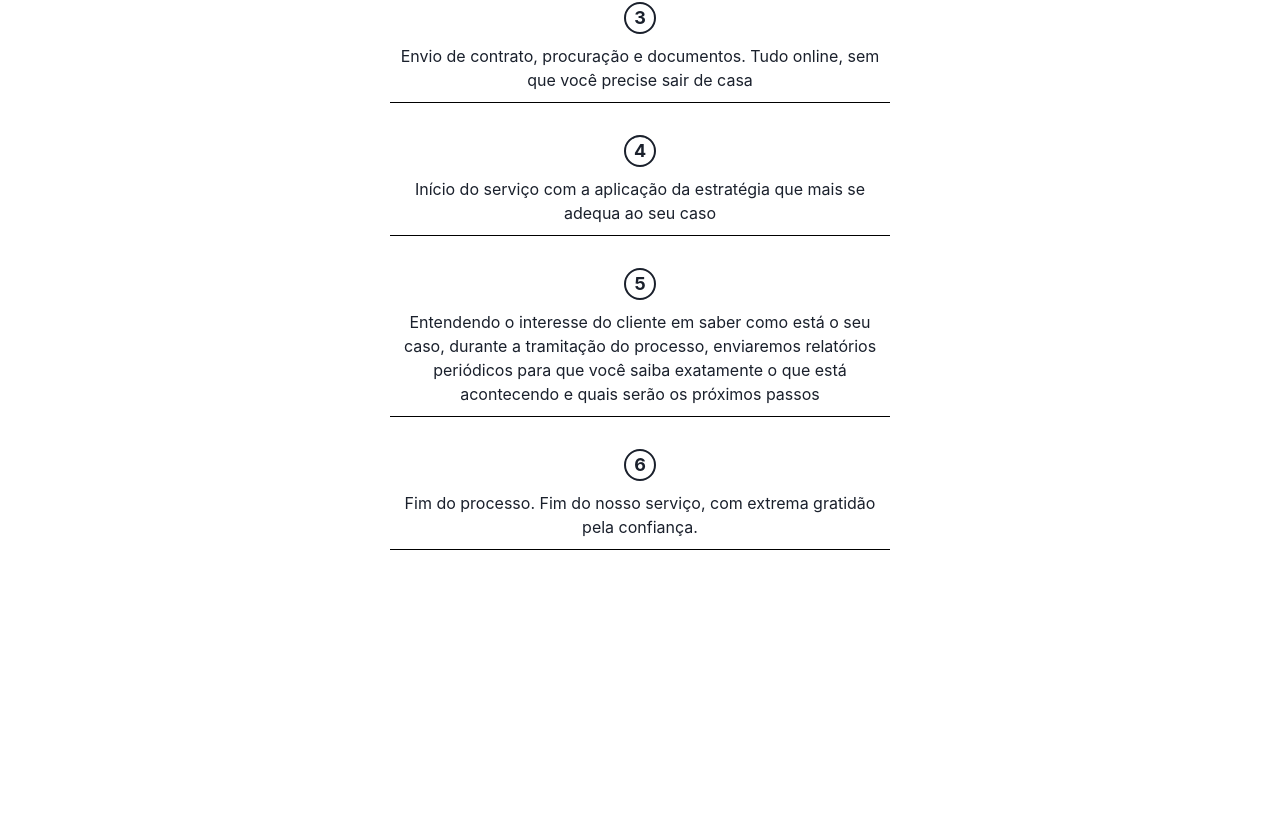
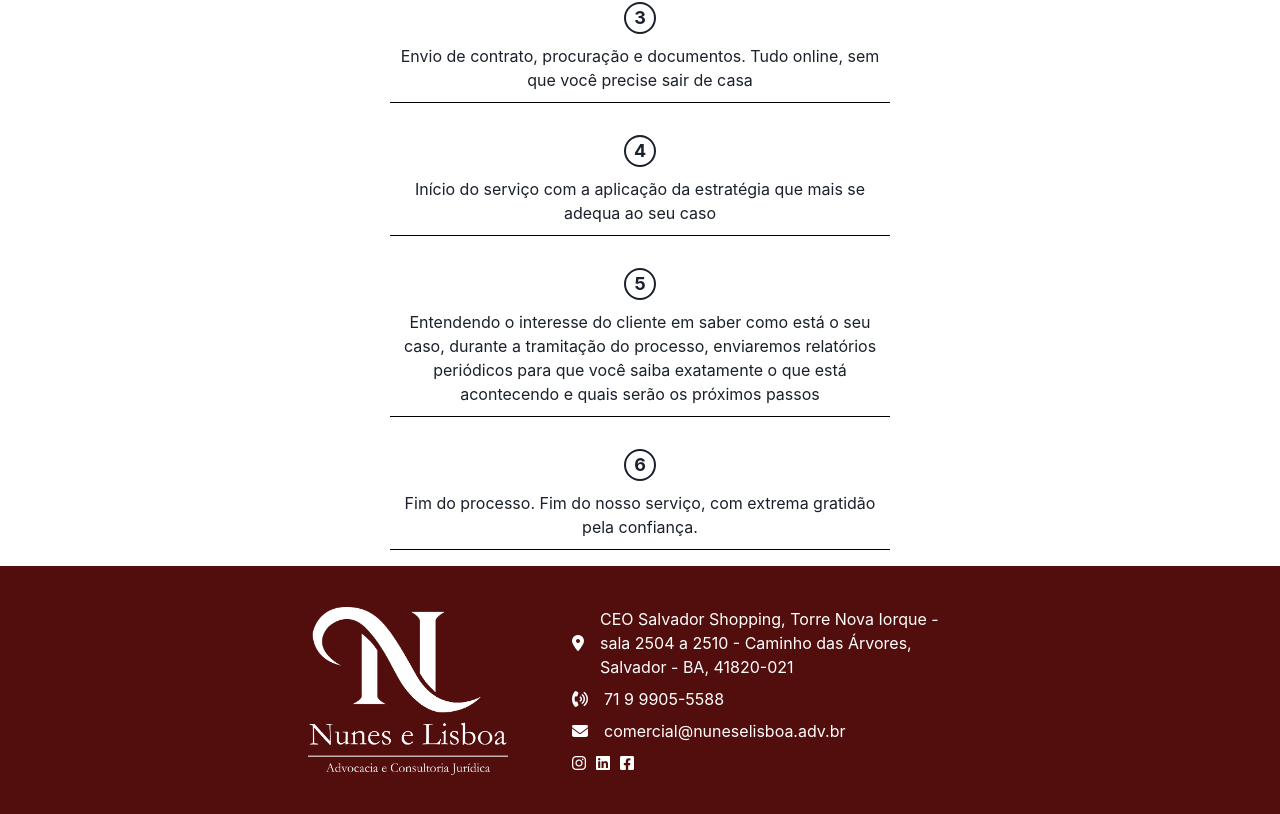
Before and after one commit to uthanhercules/nuneslisboa-landing-pages, a React (Create React App) app: page /aviso-previo-saude in a window 1280 px wide. Shown: the part 2656-3470 px from the top of the page. Before the commit the page ends 3222 px from the top, so only its background shows below. Built offline with nearby package versions, Linux system fonts and the light colour scheme.

Commit message:
Footer finished

```diff
--- a/public/index.html
+++ b/public/index.html
@@ -15,6 +15,7 @@
       href="https://fonts.googleapis.com/css2?family=Lora:ital,wght@0,400;0,700;1,400;1,700&display=swap"
       rel="stylesheet"
     />
+    <link href="https://cdnjs.cloudflare.com/ajax/libs/font-awesome/6.2.1/css/all.min.css" rel="stylesheet" />
   </head>
   <body>
     <noscript>You need to enable JavaScript to run this app.</noscript>
--- a/src/views/AvisoPrevioPlanoDeSaude/index.tsx
+++ b/src/views/AvisoPrevioPlanoDeSaude/index.tsx
@@ -3,6 +3,7 @@ import WhatsAppButton from '../../components/WhasAppButton';
 
 import logoVW from '../../assets/logoVW.png';
 import portrait from '../../assets/portrait-rafa.png';
+import logoW from '../../assets/logoW.png';
 import './style.scss';
 
 const index = () => {
@@ -91,6 +92,51 @@ const index = () => {
           </Text>
         </section>
       </article>
+      <footer>
+        <section className='left-info'>
+          <img src={logoW} alt='Logo Nunes Lisboa' />
+        </section>
+        <section className='contact'>
+          <div className='item'>
+            <i className='fa-sharp fa-solid fa-location-dot'></i>
+            <Text as='p'>
+              CEO Salvador Shopping, Torre Nova Iorque - sala 2504 a 2510 -
+              Caminho das Árvores, Salvador - BA, 41820-021
+            </Text>
+          </div>
+          <div className='item'>
+            <i className='fa-sharp fa-solid fa-phone-volume'></i>
+            <Text as='p'>71 9 9905-5588</Text>
+          </div>
+          <div className='item'>
+            <i className='fa-solid fa-envelope'></i>
+            <Text as='p'>comercial@nuneselisboa.adv.br</Text>
+          </div>
+          <div className='social-media'>
+            <a
+              href='https://www.instagram.com/nuneselisboa/'
+              target='_blank'
+              rel='noreferrer'
+            >
+              <i className='fa-brands fa-instagram'></i>
+            </a>
+            <a
+              href='https://www.linkedin.com/company/nunes-e-lisboa?trk=public_profile_experience-item_profile-section-card_subtitle-click&originalSubdomain=br'
+              target='_blank'
+              rel='noreferrer'
+            >
+              <i className='fa-brands fa-linkedin'></i>
+            </a>
+            <a
+              href='https://m.facebook.com/profile.php?id=100069774515490&_rdr'
+              target='_blank'
+              rel='noreferrer'
+            >
+              <i className='fa-brands fa-square-facebook'></i>
+            </a>
+          </div>
+        </section>
+      </footer>
     </main>
   );
 };
--- a/src/views/AvisoPrevioPlanoDeSaude/style.scss
+++ b/src/views/AvisoPrevioPlanoDeSaude/style.scss
@@ -172,4 +172,43 @@
       }
     }
   }
+
+  footer {
+    display: flex;
+    align-items: center;
+    justify-content: center;
+    padding: rem(16px) 5vw;
+    height: rem(250px);
+    background-color: $nuneslisboa-red;
+
+    img {
+      width: rem(200px);
+      margin-right: rem(64px);
+    }
+
+    .left-info {
+      display: flex;
+      flex-direction: column;
+    }
+
+    .contact {
+      display: flex;
+      flex-direction: column;
+      gap: rem(8px);
+
+      .item {
+        display: flex;
+        align-items: center;
+        gap: rem(16px);
+        color: white;
+        width: rem(400px);
+      }
+
+      .social-media {
+        display: flex;
+        gap: rem(10px);
+        color: white;
+      }
+    }
+  }
 }
```
Also changed, not shown: src/assets/logoW.png (added).
